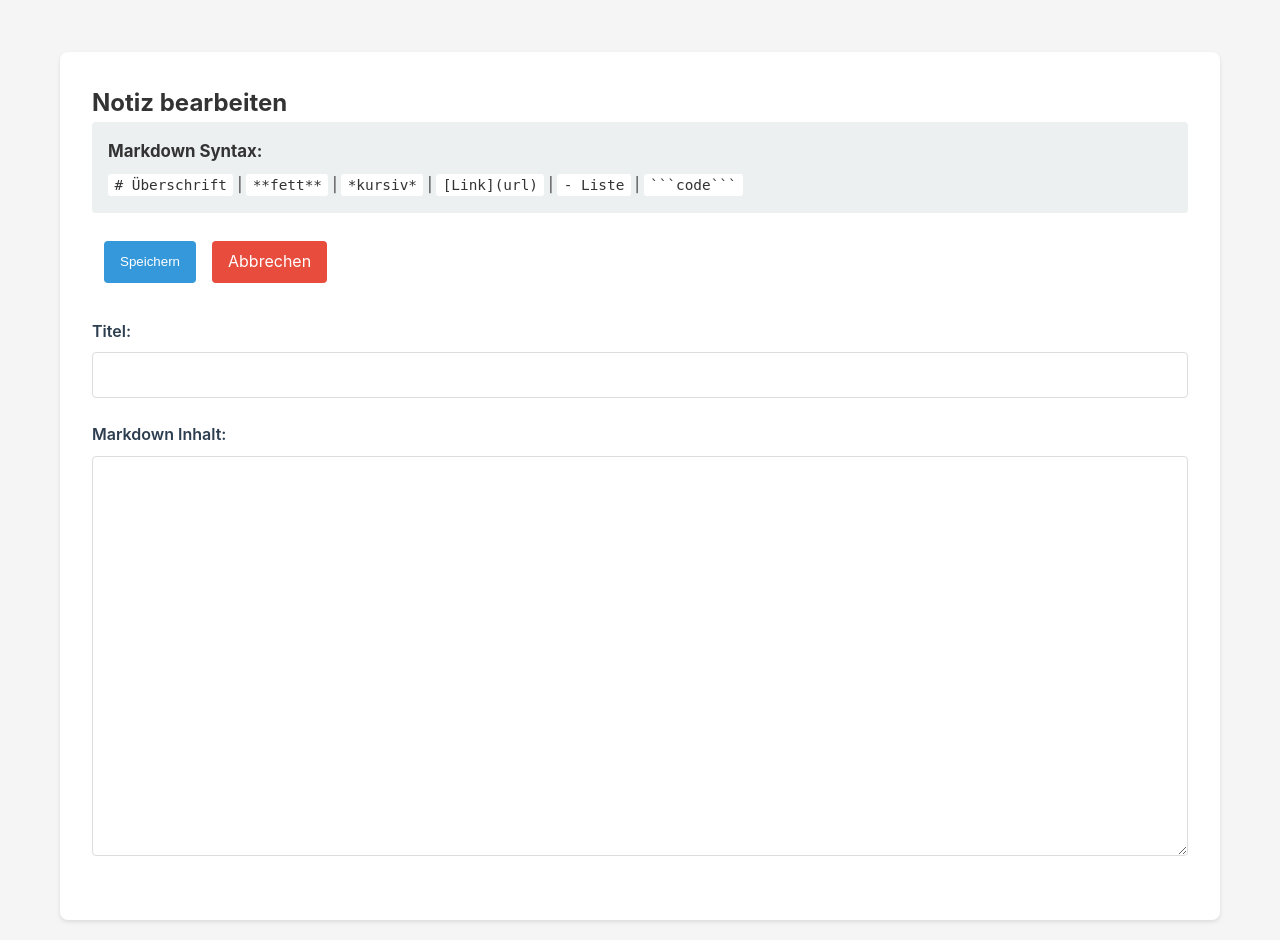
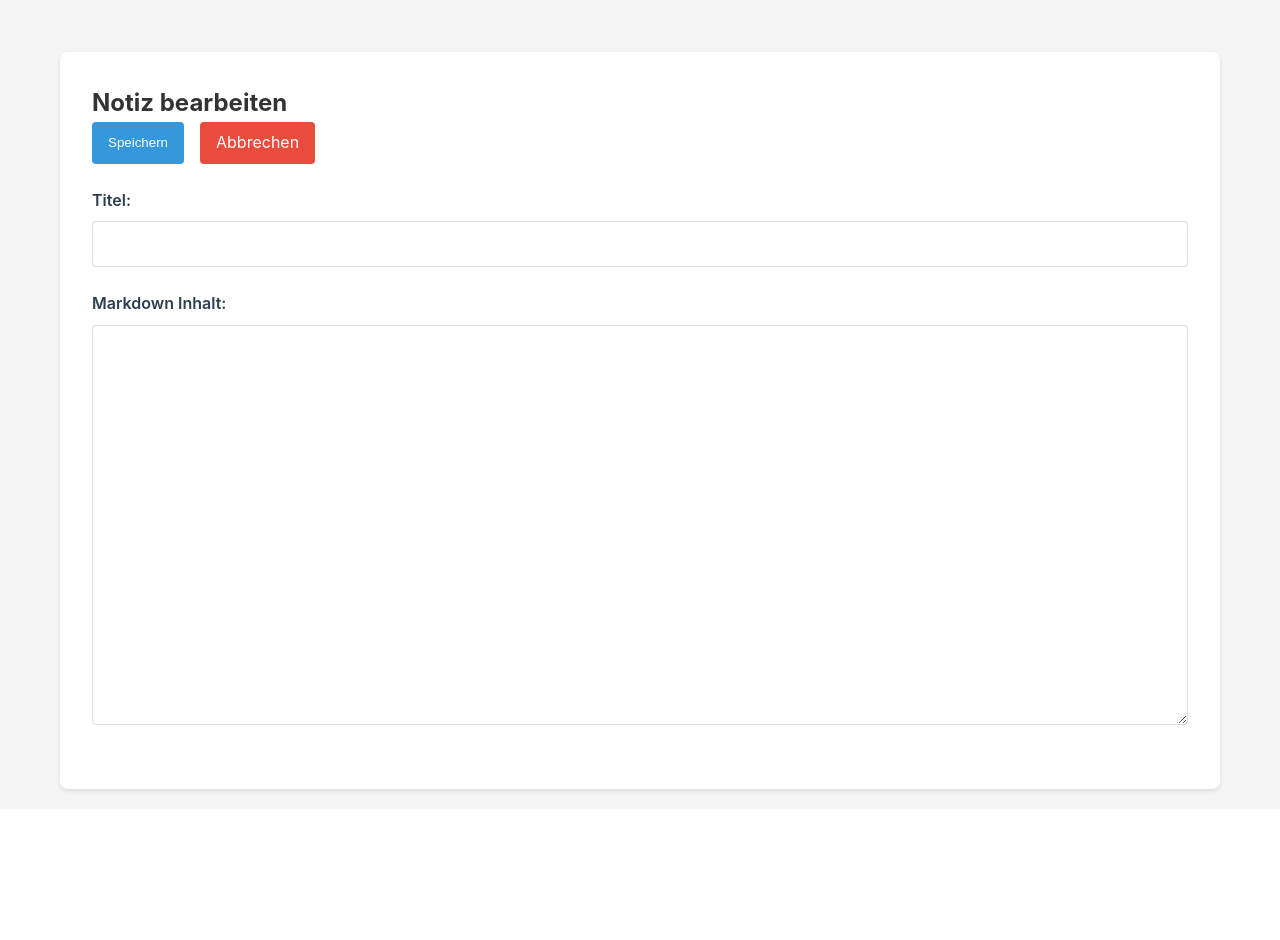
Before and after one commit to mcerwenetz/webedit, a Flask app: page /create in a window 1280 px wide. Shown: the part 125-1065 px from the top of the page. After the commit the page ends 919 px from the top, so only its background shows below. Run offline with Flask 3, Linux system fonts and the light colour scheme; the visitor is signed in with stand-in values (Sample User, id 1).

Commit message:
less space

````diff
--- a/templates/editor.html
+++ b/templates/editor.html
@@ -35,7 +35,6 @@
 .form-actions {
     display: flex;
     gap: 1rem;
-    padding: 0.75rem;
     margin-bottom: 1.5rem;
     margin-left: auto;
     margin-right: 0;
@@ -60,16 +59,6 @@
 {% block content %}
 <div class="editor-container">
     <h2>{% if note %}Notiz bearbeiten{% else %}Neue Notiz erstellen{% endif %}</h2>
-
-    <div class="markdown-help">
-        <h3>Markdown Syntax:</h3>
-        <code># Überschrift</code> |
-        <code>**fett**</code> |
-        <code>*kursiv*</code> |
-        <code>[Link](url)</code> |
-        <code>- Liste</code> |
-        <code>```code```</code>
-    </div>
 
     <form method="POST">
         <div class="form-actions">
````
